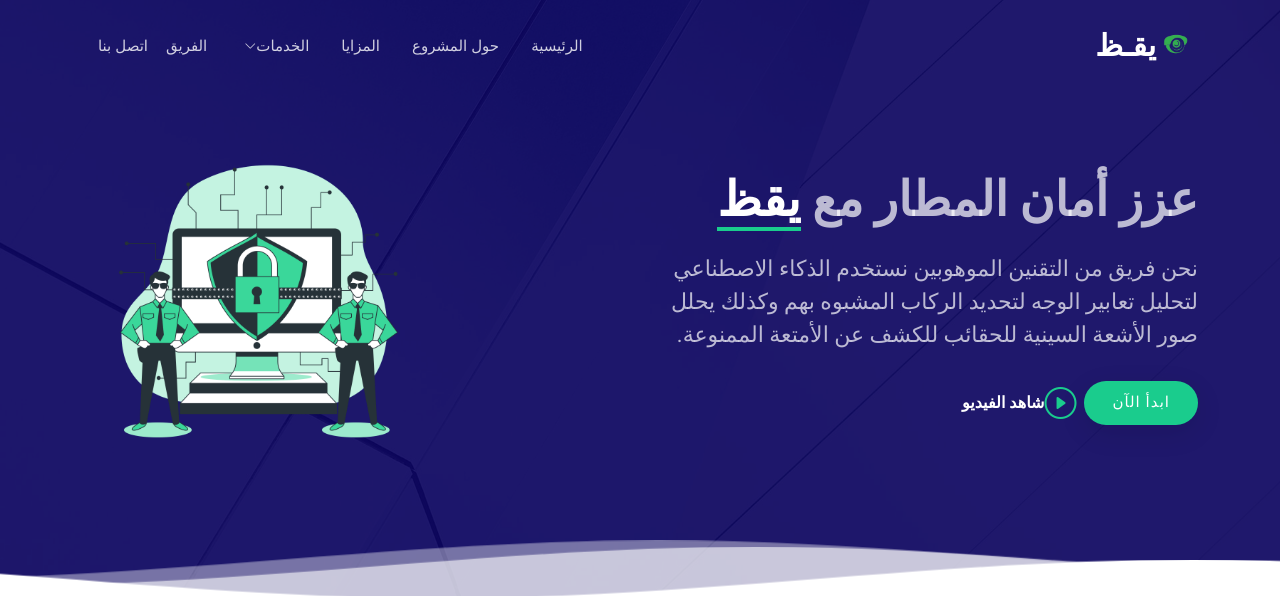
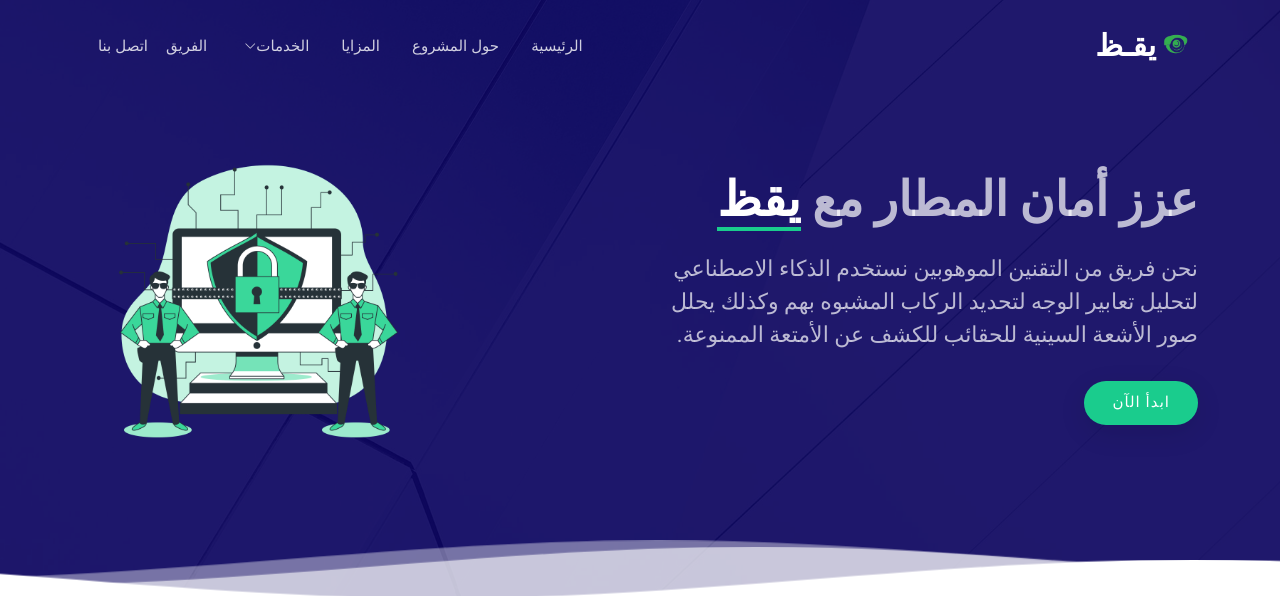
Before and after one commit to AzamAlhothly/YAQDH, a Flask app: page / in a window 1280 px wide. Shown: the top 600 px of the page. Run offline with Flask 2, Linux system fonts and the light colour scheme; some libraries are stand-ins or nearby versions.

Commit message:
edit index.html

```diff
--- a/requirements.txt
+++ b/requirements.txt
@@ -1,3 +1,4 @@
+cmake
 Flask==2.2.5
 opencv-python
 face_recognition==1.3.0
--- a/templates/index.html
+++ b/templates/index.html
@@ -143,7 +143,6 @@
             <p>نحن فريق من التقنين الموهوبين نستخدم الذكاء الاصطناعي لتحليل تعابير الوجه لتحديد الركاب المشبوه بهم وكذلك يحلل صور الأشعة السينية للحقائب للكشف عن الأمتعة الممنوعة.</p>
             <div class="d-flex">
               <a href="#about" class="btn-get-started">ابدأ الآن</a>
-              <a href="https://www.youtube.com/watch?v=Y7f98aduVJ8" class="glightbox btn-watch-video d-flex align-items-center"><i class="bi bi-play-circle"></i><span>شاهد الفيديو</span></a>
             </div>
           </div>
 
```
